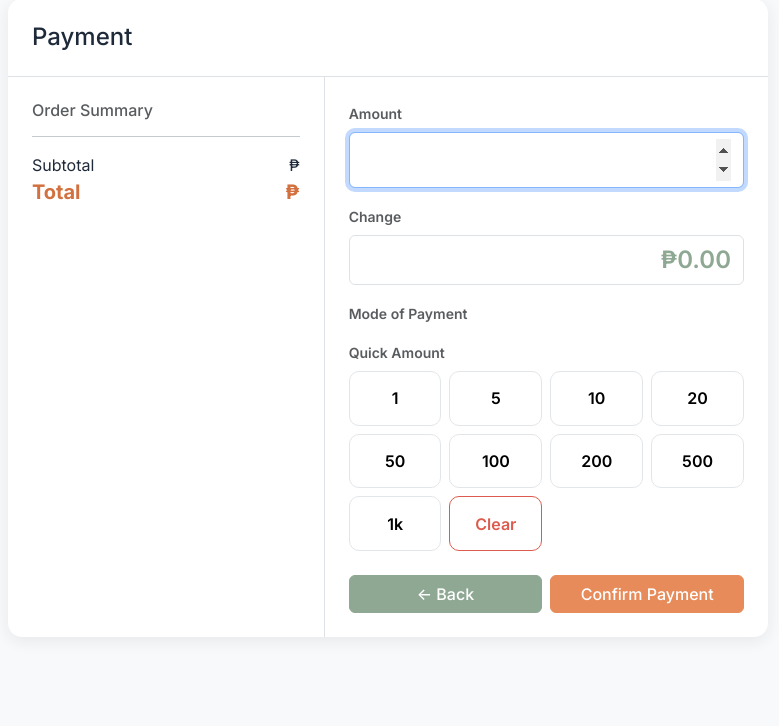
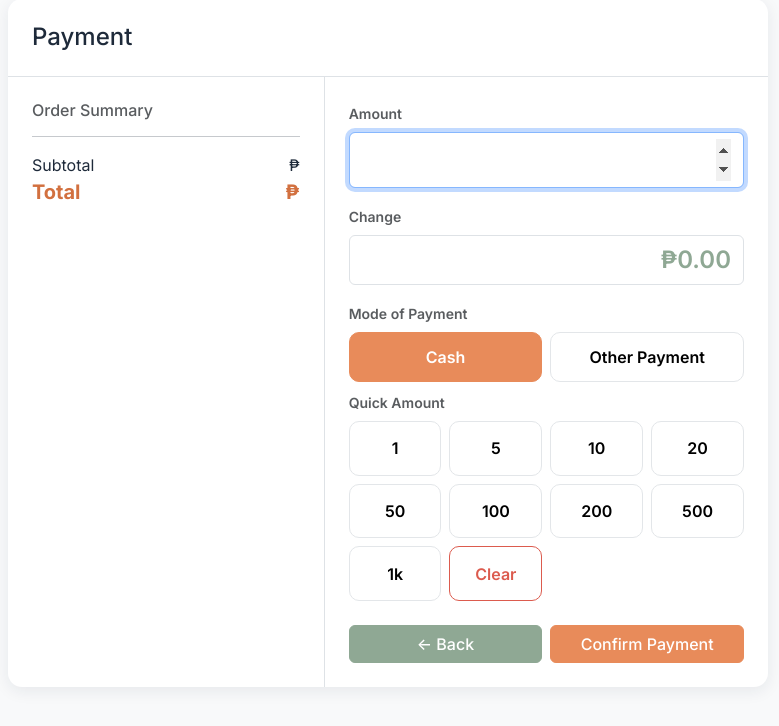
Before and after one commit to eniemennie/SanServeAll, a Django app: template backend/templates/pos/payment.html in a window 1280 px wide. Shown: the part 25-751 px from the top of the page, without its empty margins (252-1031 px from the left). Run offline with Django 5.2, Linux system fonts and the light colour scheme; the template is opened without the code that fills it, so the values that code supplies are empty.

Commit message:
Simplify POS payment methods: Cash/Other Payment, no GCash
Removes GCash as a selectable payment option and replaces the flat
3-button payment mode row with a 2-step, fully button-driven flow:
Cash and Other Payment as the primary choice; selecting Other Payment
reveals Debit/Credit Card and Other Digital Banks as secondary
buttons (auto-selecting Card as the default so the form always stays
in a valid, submittable state). No free-text input anywhere.

- apps/pos/models.py: SalesTransaction.PaymentMethod drops GCASH,
  relabels CARD to "Debit/Credit Card", adds OTHER_DIGITAL_BANKS.
  Values stay backward compatible (CARD is unchanged; GCASH rows are
  untouched in the DB -- `choices` is a Django-level validation hint,
  not a DB constraint, confirmed before this change).
- New migration (0006): metadata-only AlterField, no data migration
  needed.
- apps/pos/views.py: payment view now also passes
  other_payment_methods (everything except CASH) for the secondary
  button row.
- templates/pos/payment.html: two-step category UI + JS, replacing
  the flat per-method button loop.
- scripts/seed_sample_operations_data.py: fixed a real bug this
  change would otherwise have introduced -- the script referenced
  SalesTransaction.PaymentMethod.GCASH directly as an enum member
  (not a string), which would raise AttributeError once GCASH was
  removed. No existing test exercises this script, so nothing would
  have caught it automatically; now uses OTHER_DIGITAL_BANKS instead.
- apps/pos/tests/test_payment_and_inventory.py: replaced the old
  GCash/Credit-Card assertion test with three tests covering the new
  category UI, the other_payment_methods context content, and an
  end-to-end payment-completion check for both CARD and
  OTHER_DIGITAL_BANKS.

Full test suite (516 tests) passes; black --check and flake8 clean.

Co-Authored-By: Claude Sonnet 5 <noreply@anthropic.com>
Claude-Session: https://claude.ai/code/session_015XWpaJNLYUGuNLPPiFrb3P

```diff
--- a/backend/scripts/seed_sample_operations_data.py
+++ b/backend/scripts/seed_sample_operations_data.py
@@ -323,7 +323,7 @@ def _simulate_day_of_sales(day_date, branch, cashier, catalog, best_sellers):
                     [
                         SalesTransaction.PaymentMethod.CASH,
                         SalesTransaction.PaymentMethod.CASH,
-                        SalesTransaction.PaymentMethod.GCASH,
+                        SalesTransaction.PaymentMethod.OTHER_DIGITAL_BANKS,
                         SalesTransaction.PaymentMethod.CARD,
                     ]
                 ),
--- a/backend/templates/pos/payment.html
+++ b/backend/templates/pos/payment.html
@@ -98,10 +98,22 @@
                     <div class="form-control jc-change-display mb-3" id="change-display">₱0.00</div>
 
                     <label class="form-label fw-semibold small text-muted">Mode of Payment</label>
-                    <div class="row row-cols-3 g-2 mb-3">
-                        {% for value, label in payment_methods %}
+                    <div class="row row-cols-2 g-2 mb-2">
                         <div class="col">
-                            <button type="button" class="jc-mode-btn w-100 js-payment-mode {% if value == 'CASH' %}active{% endif %}" data-value="{{ value }}">
+                            <button type="button" class="jc-mode-btn w-100 js-payment-category active" data-category="CASH">
+                                Cash
+                            </button>
+                        </div>
+                        <div class="col">
+                            <button type="button" class="jc-mode-btn w-100 js-payment-category" data-category="OTHER">
+                                Other Payment
+                            </button>
+                        </div>
+                    </div>
+                    <div class="row row-cols-2 g-2 mb-3 d-none" id="other-payment-methods">
+                        {% for value, label in other_payment_methods %}
+                        <div class="col">
+                            <button type="button" class="jc-mode-btn w-100 js-payment-mode {% if forloop.first %}active{% endif %}" data-value="{{ value }}">
                                 {{ label }}
                             </button>
                         </div>
@@ -164,11 +176,40 @@
     });
 
     const methodInput = document.getElementById("payment-method-input");
-    document.querySelectorAll(".js-payment-mode").forEach(function (btn) {
+    const otherMethodsRow = document.getElementById("other-payment-methods");
+    const categoryBtns = document.querySelectorAll(".js-payment-category");
+    const otherModeBtns = document.querySelectorAll(".js-payment-mode");
+
+    function selectOtherMode(btn) {
+        otherModeBtns.forEach(function (b) { b.classList.remove("active"); });
+        btn.classList.add("active");
+        methodInput.value = btn.dataset.value;
+    }
+
+    categoryBtns.forEach(function (btn) {
         btn.addEventListener("click", function () {
-            document.querySelectorAll(".js-payment-mode").forEach(function (b) { b.classList.remove("active"); });
+            categoryBtns.forEach(function (b) { b.classList.remove("active"); });
             btn.classList.add("active");
-            methodInput.value = btn.dataset.value;
+
+            if (btn.dataset.category === "CASH") {
+                otherMethodsRow.classList.add("d-none");
+                methodInput.value = "CASH";
+            } else {
+                otherMethodsRow.classList.remove("d-none");
+                // Opening "Other Payment" always leaves one of its two
+                // buttons selected (defaults to whichever is marked
+                // active in the template, i.e. the first one) so the
+                // form stays in a valid, submittable state without
+                // requiring the cashier to type anything.
+                const alreadySelected = document.querySelector(".js-payment-mode.active");
+                selectOtherMode(alreadySelected || otherModeBtns[0]);
+            }
+        });
+    });
+
+    otherModeBtns.forEach(function (btn) {
+        btn.addEventListener("click", function () {
+            selectOtherMode(btn);
         });
     });
 })();
```
Also changed, not shown: backend/apps/pos/models.py (+7 -2 lines), backend/apps/pos/tests/test_payment_and_inventory.py (+48 -5 lines), backend/apps/pos/views.py (+8 -0 lines), backend/apps/pos/migrations/0006_alter_salestransaction_payment_method.py (added).
